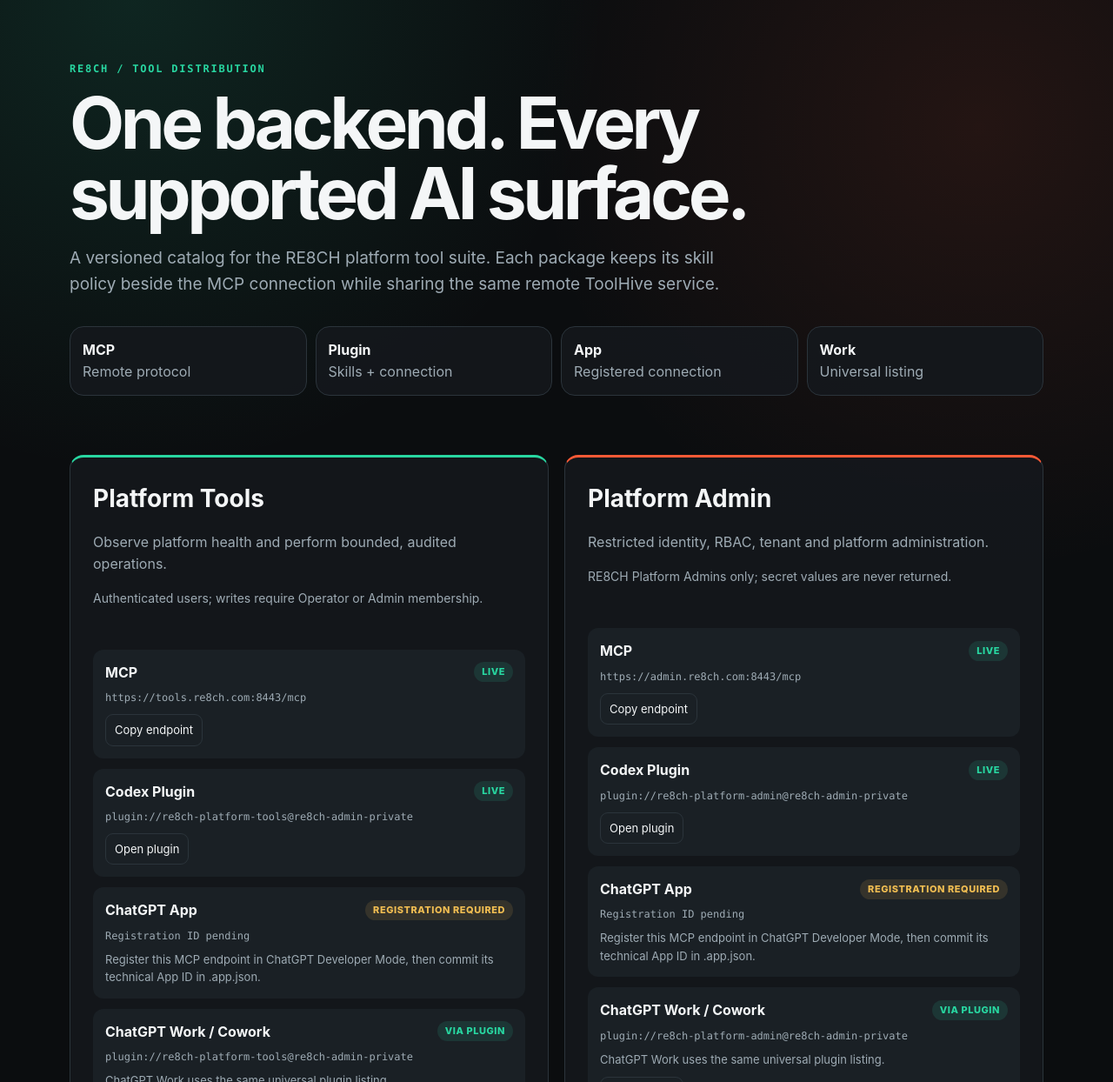
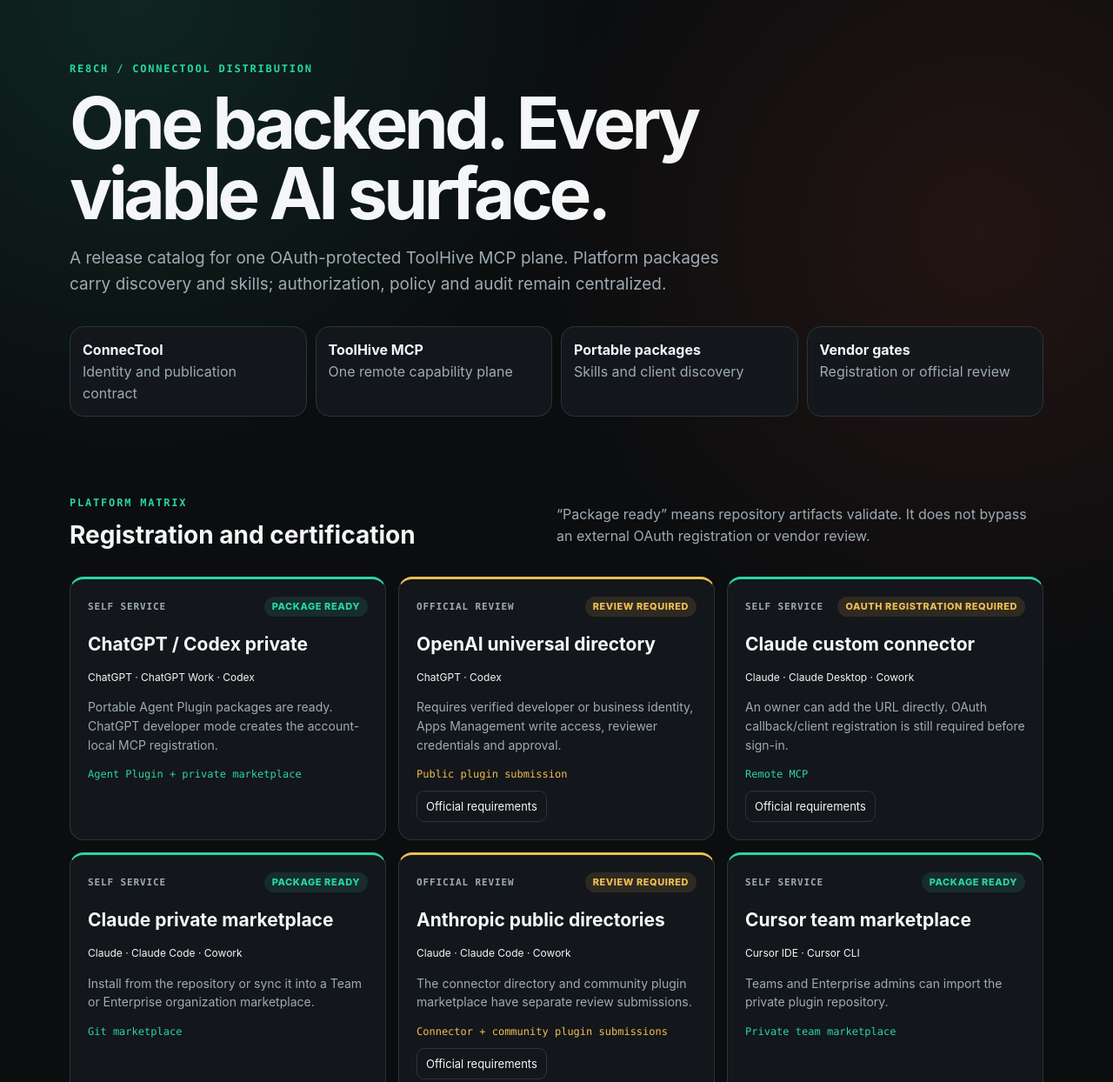
Before and after one commit to re8ch/tool-distribution, a plain HTML site: page docs/index.html in a window 1280 px wide. Shown: the top 1244 px of the page at 87% size. Drawn offline with Linux system fonts and the light colour scheme.

Commit message:
feat(catalog): publish cross-platform release matrix (#2)

```diff
--- a/docs/app.js
+++ b/docs/app.js
@@ -1,37 +1,38 @@
-const routeOrder = ["mcp", "plugin", "app", "work"];
-const routeNames = { mcp: "MCP", plugin: "Codex Plugin", app: "ChatGPT App", work: "ChatGPT Work / Cowork" };
+const statusLabel = value => value.replaceAll("-", " ");
 
-function routeValue(route) {
-  return route.url || route.uri || route.selector || "Registration ID pending";
+function channelCard(channel) {
+  const docs = channel.documentation ? `<a class="button" href="${channel.documentation}">Official requirements</a>` : "";
+  return `<article class="channel ${channel.entryClass}" id="${channel.id}">
+    <div class="channel-head"><span class="class-label">${statusLabel(channel.entryClass)}</span><span class="badge ${channel.status}">${statusLabel(channel.status)}</span></div>
+    <h3>${channel.name}</h3>
+    <p class="surfaces">${channel.surfaces.join(" · ")}</p>
+    <p>${channel.detail}</p>
+    <div class="integration">${channel.integration}</div>${docs}
+  </article>`;
 }
 
-function routeButton(route, value) {
-  if (route.url) return `<button type="button" data-copy="${value}">Copy endpoint</button>`;
-  if (route.uri) return `<a class="button" href="${route.uri}">Open plugin</a>`;
-  return "";
-}
-
-function renderRoute(kind, route) {
-  const value = routeValue(route);
-  return `<section class="route">
-    <div class="route-head"><span class="route-title">${routeNames[kind]}</span><span class="badge ${route.status}">${route.status.replaceAll("-", " ")}</span></div>
-    <div class="value">${value}</div>
-    ${route.detail ? `<p class="detail">${route.detail}</p>` : ""}
-    ${routeButton(route, value)}
-  </section>`;
+function pluginCard(plugin) {
+  const endpoint = plugin.mcp.url || `Shared owner: ${plugin.mcp.owner}`;
+  return `<article class="card" id="${plugin.id}">
+    <h3>${plugin.name}</h3>
+    <p class="summary">${plugin.summary}</p>
+    <p class="access">${plugin.access}</p>
+    <div class="route">
+      <div class="route-head"><span>${plugin.mcp.role} MCP</span><span class="badge ${plugin.mcp.status}">${plugin.mcp.status}</span></div>
+      <div class="value">${endpoint}</div>
+      <div class="value">${plugin.selector}</div>
+      ${plugin.mcp.url ? `<button type="button" data-copy="${plugin.mcp.url}">Copy endpoint</button>` : ""}
+    </div>
+  </article>`;
 }
 
 async function init() {
   const response = await fetch("./catalog.json");
+  if (!response.ok) throw new Error(`HTTP ${response.status}`);
   const catalog = await response.json();
   document.querySelector("#updated").textContent = `Catalog updated ${catalog.updated}`;
-  document.querySelector("#plugins").innerHTML = catalog.plugins.map((plugin, index) => `
-    <article class="card ${index === 0 ? "tools" : "admin"}" id="${plugin.id}">
-      <h2>${plugin.name}</h2>
-      <p class="summary">${plugin.summary}</p>
-      <p class="access">${plugin.access}</p>
-      <div class="routes">${routeOrder.map(kind => renderRoute(kind, plugin[kind])).join("")}</div>
-    </article>`).join("");
+  document.querySelector("#channels").innerHTML = catalog.channels.map(channelCard).join("");
+  document.querySelector("#plugins").innerHTML = catalog.plugins.map(pluginCard).join("");
 
   document.addEventListener("click", async event => {
     const button = event.target.closest("[data-copy]");
@@ -44,5 +45,5 @@
 }
 
 init().catch(error => {
-  document.querySelector("#plugins").innerHTML = `<p>Catalog unavailable: ${error.message}</p>`;
+  document.querySelector("#channels").innerHTML = `<p>Catalog unavailable: ${error.message}</p>`;
 });
--- a/docs/catalog.json
+++ b/docs/catalog.json
@@ -1,57 +1,27 @@
 {
-  "schemaVersion": "1.0",
+  "schemaVersion": "2.0",
   "publisher": "RE8CH",
   "repository": "https://github.com/re8ch/tool-distribution",
+  "pluginRepository": "https://github.com/re8ch/codex-admin-plugins",
   "marketplace": "re8ch-admin-private",
-  "updated": "2026-08-12",
+  "updated": "2026-09-23",
+  "channels": [
+    {"id": "openai-private", "name": "ChatGPT / Codex private", "surfaces": ["ChatGPT", "ChatGPT Work", "Codex"], "entryClass": "self-service", "status": "package-ready", "integration": "Agent Plugin + private marketplace", "detail": "Portable Agent Plugin packages are ready. ChatGPT developer mode creates the account-local MCP registration."},
+    {"id": "openai-public", "name": "OpenAI universal directory", "surfaces": ["ChatGPT", "Codex"], "entryClass": "official-review", "status": "review-required", "integration": "Public plugin submission", "detail": "Requires verified developer or business identity, Apps Management write access, reviewer credentials and approval.", "documentation": "https://developers.openai.com/plugins/deploy/submission"},
+    {"id": "anthropic-custom-connector", "name": "Claude custom connector", "surfaces": ["Claude", "Claude Desktop", "Cowork"], "entryClass": "self-service", "status": "oauth-registration-required", "integration": "Remote MCP", "detail": "An owner can add the URL directly. OAuth callback/client registration is still required before sign-in.", "documentation": "https://support.claude.com/en/articles/11175166-get-started-with-custom-connectors-using-remote-mcp"},
+    {"id": "anthropic-private-plugin", "name": "Claude private marketplace", "surfaces": ["Claude", "Claude Code", "Cowork"], "entryClass": "self-service", "status": "package-ready", "integration": "Git marketplace", "detail": "Install from the repository or sync it into a Team or Enterprise organization marketplace."},
+    {"id": "anthropic-public", "name": "Anthropic public directories", "surfaces": ["Claude", "Claude Code", "Cowork"], "entryClass": "official-review", "status": "review-required", "integration": "Connector + community plugin submissions", "detail": "The connector directory and community plugin marketplace have separate review submissions.", "documentation": "https://support.anthropic.com/en/articles/11596036-anthropic-mcp-directory-faq"},
+    {"id": "cursor-team", "name": "Cursor team marketplace", "surfaces": ["Cursor IDE", "Cursor CLI"], "entryClass": "self-service", "status": "package-ready", "integration": "Private team marketplace", "detail": "Teams and Enterprise admins can import the private plugin repository."},
+    {"id": "cursor-public", "name": "Cursor public marketplace", "surfaces": ["Cursor IDE", "Cursor CLI"], "entryClass": "official-review", "status": "blocked-private-source", "integration": "Public marketplace submission", "detail": "Cursor requires a public open-source repository and manual review; the administrative source repository is private.", "documentation": "https://prod.cursor.com/docs/reference/plugins"},
+    {"id": "workbuddy", "name": "WorkBuddy connector market", "surfaces": ["WorkBuddy"], "entryClass": "official-review", "status": "oauth-registration-required", "integration": "MCP + Skill connector", "detail": "Review bundles are ready. Server-side OAuth and market publication require WorkBuddy coordination.", "documentation": "https://open.workbuddy.cn/docs/connector"},
+    {"id": "coze-custom", "name": "Coze custom MCP", "surfaces": ["Coze web", "Coze desktop"], "entryClass": "self-service", "status": "oauth-registration-required", "integration": "Custom MCP JSON", "detail": "Import is self-service; complete the Coze OAuth callback/client registration before sign-in.", "documentation": "https://docs.coze.cn/mcp"},
+    {"id": "coze-team-store", "name": "Coze team MCP store", "surfaces": ["Coze team", "Coze enterprise"], "entryClass": "self-service", "status": "admin-review-optional", "integration": "Team MCP publication", "detail": "Creator publication is direct unless the organization has enabled MCP review."},
+    {"id": "doubao", "name": "Doubao", "surfaces": ["Doubao"], "entryClass": "unavailable", "status": "new-publication-unavailable", "integration": "Former Coze publication channel", "detail": "Coze removed new Doubao publication on 2026-07-01. Existing publications are unaffected.", "documentation": "https://docs.coze.cn/recent-updates"}
+  ],
   "plugins": [
-    {
-      "id": "re8ch-platform-tools",
-      "name": "Platform Tools",
-      "summary": "Observe platform health and perform bounded, audited operations.",
-      "access": "Authenticated users; writes require Operator or Admin membership.",
-      "mcp": {
-        "status": "live",
-        "url": "https://tools.re8ch.com:8443/mcp"
-      },
-      "plugin": {
-        "status": "live",
-        "selector": "re8ch-platform-tools@re8ch-admin-private",
-        "uri": "plugin://re8ch-platform-tools@re8ch-admin-private"
-      },
-      "app": {
-        "status": "registration-required",
-        "detail": "Register this MCP endpoint in ChatGPT Developer Mode, then commit its technical App ID in .app.json."
-      },
-      "work": {
-        "status": "via-plugin",
-        "uri": "plugin://re8ch-platform-tools@re8ch-admin-private",
-        "detail": "ChatGPT Work uses the same universal plugin listing."
-      }
-    },
-    {
-      "id": "re8ch-platform-admin",
-      "name": "Platform Admin",
-      "summary": "Restricted identity, RBAC, tenant and platform administration.",
-      "access": "RE8CH Platform Admins only; secret values are never returned.",
-      "mcp": {
-        "status": "live",
-        "url": "https://admin.re8ch.com:8443/mcp"
-      },
-      "plugin": {
-        "status": "live",
-        "selector": "re8ch-platform-admin@re8ch-admin-private",
-        "uri": "plugin://re8ch-platform-admin@re8ch-admin-private"
-      },
-      "app": {
-        "status": "registration-required",
-        "detail": "Register this MCP endpoint in ChatGPT Developer Mode, then commit its technical App ID in .app.json."
-      },
-      "work": {
-        "status": "via-plugin",
-        "uri": "plugin://re8ch-platform-admin@re8ch-admin-private",
-        "detail": "ChatGPT Work uses the same universal plugin listing."
-      }
-    }
+    {"id": "re8ch-cloud-platform-tool", "name": "Cloud Platform Tool", "summary": "Inspect and repair Kubernetes and nodes through ConnecTool.", "access": "RE8CH operators and administrators; every write remains server-authorized and audited.", "selector": "re8ch-cloud-platform-tool@re8ch-admin-private", "mcp": {"role": "owner", "status": "live", "url": "https://tools.service.re8ch.com/cloud/mcp"}},
+    {"id": "re8ch-cluster-infra-tool", "name": "Cluster Infra Tool", "summary": "Operate networking, storage, databases, registries and observability.", "access": "Uses the Cloud Platform Tool connection; infrastructure policies enforce each operation.", "selector": "re8ch-cluster-infra-tool@re8ch-admin-private", "mcp": {"role": "shared", "owner": "re8ch-cloud-platform-tool", "status": "live"}},
+    {"id": "re8ch-agent-orchestra-collab", "name": "Agent Orchestra Collab", "summary": "Coordinate tasks, models, sandboxes, agents and artifacts.", "access": "Uses the Cloud Platform Tool connection; application authorization remains independent.", "selector": "re8ch-agent-orchestra-collab@re8ch-admin-private", "mcp": {"role": "shared", "owner": "re8ch-cloud-platform-tool", "status": "live"}},
+    {"id": "re8ch-tenant-admin", "name": "Tenant Admin", "summary": "Manage tenant identity, grants and BYOC approvals.", "access": "RE8CH Platform Admins only; secret values are never returned.", "selector": "re8ch-tenant-admin@re8ch-admin-private", "mcp": {"role": "owner", "status": "live", "url": "https://admin.re8ch.com:8443/mcp"}}
   ]
 }
--- a/docs/index.html
+++ b/docs/index.html
@@ -3,30 +3,39 @@
 <head>
   <meta charset="utf-8">
   <meta name="viewport" content="width=device-width, initial-scale=1">
-  <meta name="description" content="RE8CH platform tool distribution catalog for MCP, Codex Plugin, ChatGPT App and Work.">
+  <meta name="description" content="RE8CH ConnecTool distribution status across ChatGPT, Codex, Claude, Cowork, Cursor, WorkBuddy, Coze and Doubao.">
   <title>RE8CH Tool Distribution</title>
   <link rel="stylesheet" href="./styles.css">
 </head>
 <body>
   <header class="wrap">
-    <div class="eyebrow">RE8CH / Tool Distribution</div>
-    <h1>One backend. Every supported AI surface.</h1>
-    <p class="lead">A versioned catalog for the RE8CH platform tool suite. Each package keeps its skill policy beside the MCP connection while sharing the same remote ToolHive service.</p>
+    <div class="eyebrow">RE8CH / ConnecTool Distribution</div>
+    <h1>One backend. Every viable AI surface.</h1>
+    <p class="lead">A release catalog for one OAuth-protected ToolHive MCP plane. Platform packages carry discovery and skills; authorization, policy and audit remain centralized.</p>
     <div class="flow" aria-label="Distribution model">
-      <div><strong>MCP</strong>Remote protocol</div>
-      <div><strong>Plugin</strong>Skills + connection</div>
-      <div><strong>App</strong>Registered connection</div>
-      <div><strong>Work</strong>Universal listing</div>
+      <div><strong>ConnecTool</strong>Identity and publication contract</div>
+      <div><strong>ToolHive MCP</strong>One remote capability plane</div>
+      <div><strong>Portable packages</strong>Skills and client discovery</div>
+      <div><strong>Vendor gates</strong>Registration or official review</div>
     </div>
   </header>
 
   <main class="wrap">
-    <div id="plugins" class="grid" aria-live="polite"><p>Loading catalog…</p></div>
+    <section>
+      <div class="section-head"><div><div class="eyebrow">Platform matrix</div><h2>Registration and certification</h2></div><p>“Package ready” means repository artifacts validate. It does not bypass an external OAuth registration or vendor review.</p></div>
+      <div id="channels" class="channel-grid" aria-live="polite"><p>Loading catalog…</p></div>
+    </section>
+
+    <section class="plugin-section">
+      <div class="section-head"><div><div class="eyebrow">Installable packages</div><h2>Shared capabilities</h2></div><p>Only the owning packages register MCP connections. Skill-only packages reuse that authenticated connection.</p></div>
+      <div id="plugins" class="grid" aria-live="polite"></div>
+    </section>
+
     <section class="policy">
-      <h2>Identity and policy stay centralized</h2>
-      <p>All routes terminate at the same OAuth-protected MCP service. Authentik remains the upstream identity source; ToolHive performs MCP authorization and aggregation; Kubernetes RBAC and bounded backend APIs enforce the final action scope.</p>
-      <p>“App” is intentionally marked as registration-required until an OpenAI technical App ID exists. “Work / Cowork” is not a second backend: it consumes the same universal plugin listing.</p>
-      <a class="button" href="https://github.com/re8ch/tool-distribution">View catalog on GitHub</a>
+      <h2>Known external gates</h2>
+      <p>OpenAI, Anthropic public directories, Cursor public Marketplace and WorkBuddy market publication require vendor review. Cursor additionally requires a public open-source source repository. WorkBuddy and Coze need platform OAuth callback/client registration because the current Dex issuer has no dynamic client-registration endpoint.</p>
+      <p>New publication from Coze to Doubao is unavailable: Coze removed that channel on 2026-07-01. Existing Doubao publications are unaffected.</p>
+      <a class="button" href="https://github.com/re8ch/tool-distribution">View machine-readable catalog</a>
     </section>
   </main>
 
--- a/docs/styles.css
+++ b/docs/styles.css
@@ -46,7 +46,7 @@
   margin: 34px 0 0;
 }
 
-.flow div, .card, .policy {
+.flow div, .card, .channel, .policy {
   border: 1px solid var(--line);
   background: rgba(20, 24, 28, .9);
   border-radius: 16px;
@@ -55,10 +55,24 @@
 .flow div { padding: 14px; color: var(--muted); }
 .flow strong { display: block; color: var(--text); }
 
-.grid { display: grid; grid-template-columns: repeat(2, minmax(0, 1fr)); gap: 18px; padding: 24px 0; }
+.section-head { display: flex; align-items: end; justify-content: space-between; gap: 28px; margin: 40px 0 18px; }
+.section-head h2 { margin-top: 8px; }
+.section-head > p { max-width: 560px; color: var(--muted); }
+.channel-grid { display: grid; grid-template-columns: repeat(3, minmax(0, 1fr)); gap: 14px; }
+.channel { padding: 20px; border-top: 3px solid var(--tools); }
+.channel.official-review { border-top-color: var(--warn); }
+.channel.unavailable { border-top-color: var(--admin); }
+.channel-head { display: flex; align-items: center; justify-content: space-between; gap: 10px; }
+.class-label { color: var(--muted); font: 700 11px/1.2 ui-monospace, SFMono-Regular, Menlo, monospace; letter-spacing: .08em; text-transform: uppercase; }
+.channel h3, .card h3 { margin: 16px 0 6px; font-size: 21px; }
+.channel p { color: var(--muted); font-size: 14px; }
+.channel .surfaces { color: var(--text); font-size: 12px; }
+.integration { color: var(--tools); font: 12px/1.5 ui-monospace, SFMono-Regular, Menlo, monospace; }
+.official-review .integration { color: var(--warn); }
+.unavailable .integration { color: var(--admin); }
+.plugin-section { margin-top: 70px; }
+.grid { display: grid; grid-template-columns: repeat(2, minmax(0, 1fr)); gap: 18px; padding: 0 0 24px; }
 .card { padding: 26px; overflow: hidden; }
-.card.tools { border-top: 3px solid var(--tools); }
-.card.admin { border-top: 3px solid var(--admin); }
 h2 { margin: 0 0 8px; font-size: 28px; }
 .summary, .access { color: var(--muted); }
 .access { min-height: 48px; font-size: 14px; }
@@ -68,8 +82,9 @@
 .route-head { display: flex; align-items: center; justify-content: space-between; gap: 12px; }
 .route-title { font-weight: 700; }
 .badge { padding: 3px 9px; border-radius: 999px; font-size: 11px; font-weight: 800; letter-spacing: .05em; text-transform: uppercase; }
-.badge.live, .badge.via-plugin { color: var(--tools); background: rgba(40, 215, 161, .12); }
-.badge.registration-required { color: var(--warn); background: rgba(240, 189, 82, .12); }
+.badge.live, .badge.package-ready, .badge.admin-review-optional { color: var(--tools); background: rgba(40, 215, 161, .12); }
+.badge.review-required, .badge.oauth-registration-required { color: var(--warn); background: rgba(240, 189, 82, .12); }
+.badge.blocked-private-source, .badge.new-publication-unavailable { color: var(--admin); background: rgba(255, 90, 54, .12); }
 .value { margin-top: 8px; color: var(--muted); font: 12px/1.5 ui-monospace, SFMono-Regular, Menlo, monospace; overflow-wrap: anywhere; }
 .detail { margin: 8px 0 0; color: var(--muted); font-size: 13px; }
 
@@ -98,6 +113,7 @@
 
 @media (max-width: 760px) {
   header { padding-top: 48px; }
-  .flow, .grid { grid-template-columns: 1fr; }
+  .flow, .grid, .channel-grid { grid-template-columns: 1fr; }
+  .section-head { display: block; }
   .access { min-height: 0; }
 }
```
Also changed, not shown: 3 other files.
